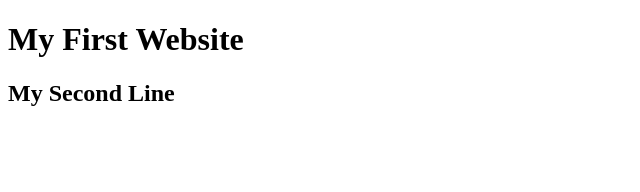
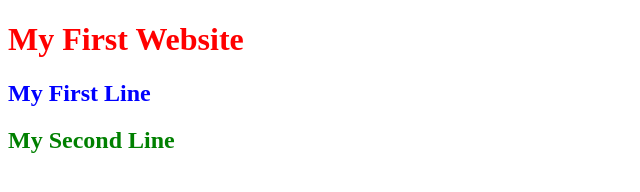
Before and after one commit to deniswachira/MyfirstWebsite, a plain HTML site: page index.html in a window 1280 px wide. Shown: the whole page, without its empty margins (0-640 px from the left). Drawn offline with Linux system fonts and the light colour scheme.

Commit message:
adding css

```diff
--- a/index.html
+++ b/index.html
@@ -4,9 +4,16 @@
     <meta charset="UTF-8">
     <meta name="viewport" content="width=device-width, initial-scale=1.0">
     <title>my first website</title>
+    <link rel="stylesheet" href="style.css">
+    <!-- <style>
+h1{
+    color:red;
+}
+    </style> -->
 </head>
 <body>
     <h1>My First Website</h1>
-    <h2>My Second Line</h2>
+    <h2 class="firstline">My First Line</h2>
+    <h2 class="secline">My Second Line</h2>
 </body>
 </html>
--- /dev/null
+++ b/style.css
@@ -0,0 +1,11 @@
+h1 {
+    color: red;
+}
+
+.firstline {
+    color: blue;
+}
+
+.secline {
+    color: green;
+}
```
